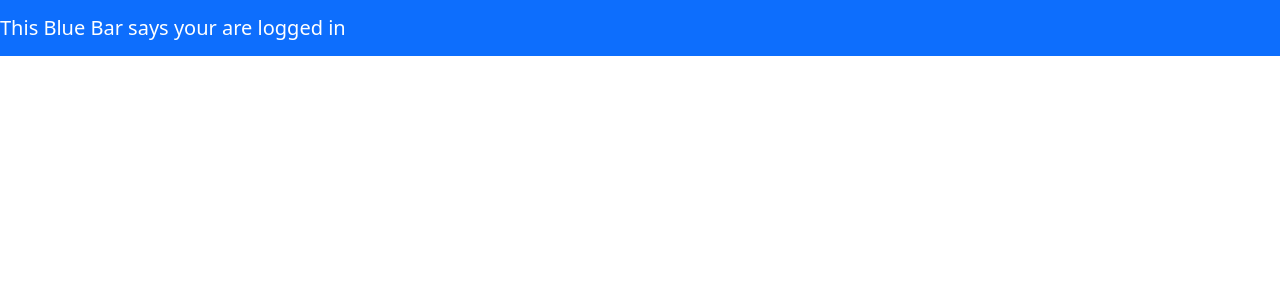
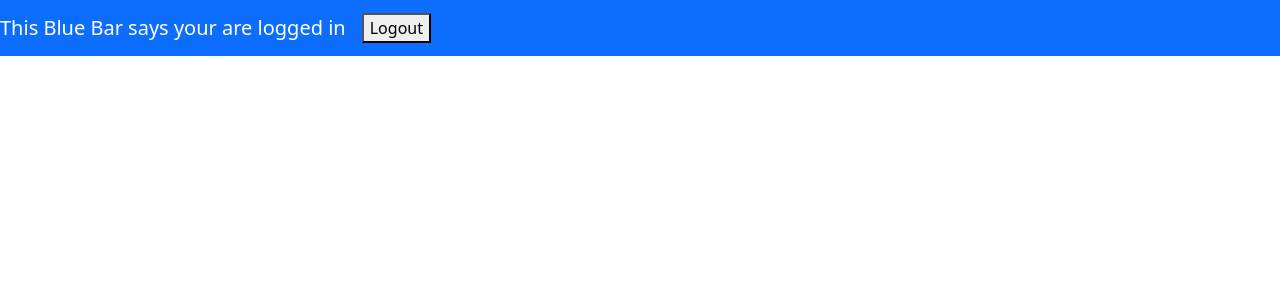
Before and after one commit to courthub74/login-machine, a Django app: page /logged in a window 1280 px wide. Shown: the top 300 px of the page. Run offline with Django 3.2, Linux system fonts and the light colour scheme.

Commit message:
loginlogic logout button added

```diff
--- a/loginApp/templates/logged.html
+++ b/loginApp/templates/logged.html
@@ -17,24 +17,7 @@
     <nav class="navbar navbar-expand-lg navbar-dark bg-primary">
       <a class="navbar-brand" href="#">This Blue Bar says your are logged in</a>
 
-      <button class="navbar-toggler" type="button" data-toggle="collapse" data-target="#navbarSupportedContent" aria-controls="navbarSupportedContent" aria-expanded="false" aria-label="Toggle navigation">
+      <button type="submit" class="button" formaction={% url 'home' %}>Logout</button>
 
-        <span class="navbar-toggler-icon"></span>
-
-      </button>
-
-      <div class="collapse navbar-collapse" id="navbarSupportedContent">
-          <ul class="navbar-nav ml-auto">
-
-
-
-          </ul>
-      </div>
-</nav>
-
-<br>
-
-
-
-
-  </body>
+    </nav>
+</body>
--- a/loginApp/views.py
+++ b/loginApp/views.py
@@ -1,5 +1,6 @@
 from django.shortcuts import redirect, render
 from django.contrib.auth import authenticate, login, logout
+from django.contrib import messages
 
 #HOME
 def home(request):
@@ -13,8 +14,10 @@ def logged(request):
         user = authenticate(request, username=username, password=password)
         if user is not None:
             login(request, user)
+            messages.success(request, ('Login Success'))
             return redirect('logged')
         else:
+            messages.success(request, ('Error Logging In'))
             return redirect('home')
     else:
         return render(request, "logged.html", {})
```
Also changed, not shown: db.sqlite3.
